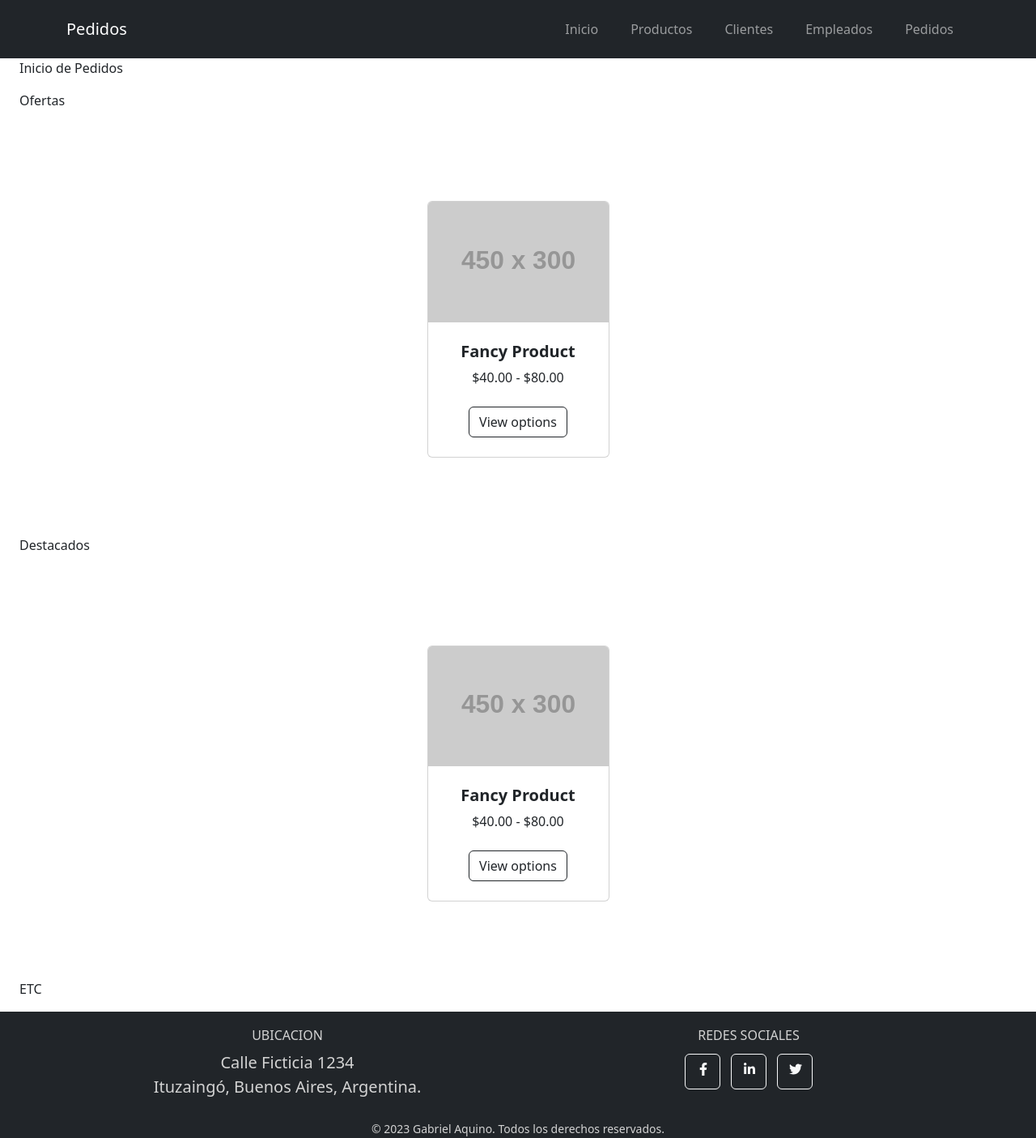
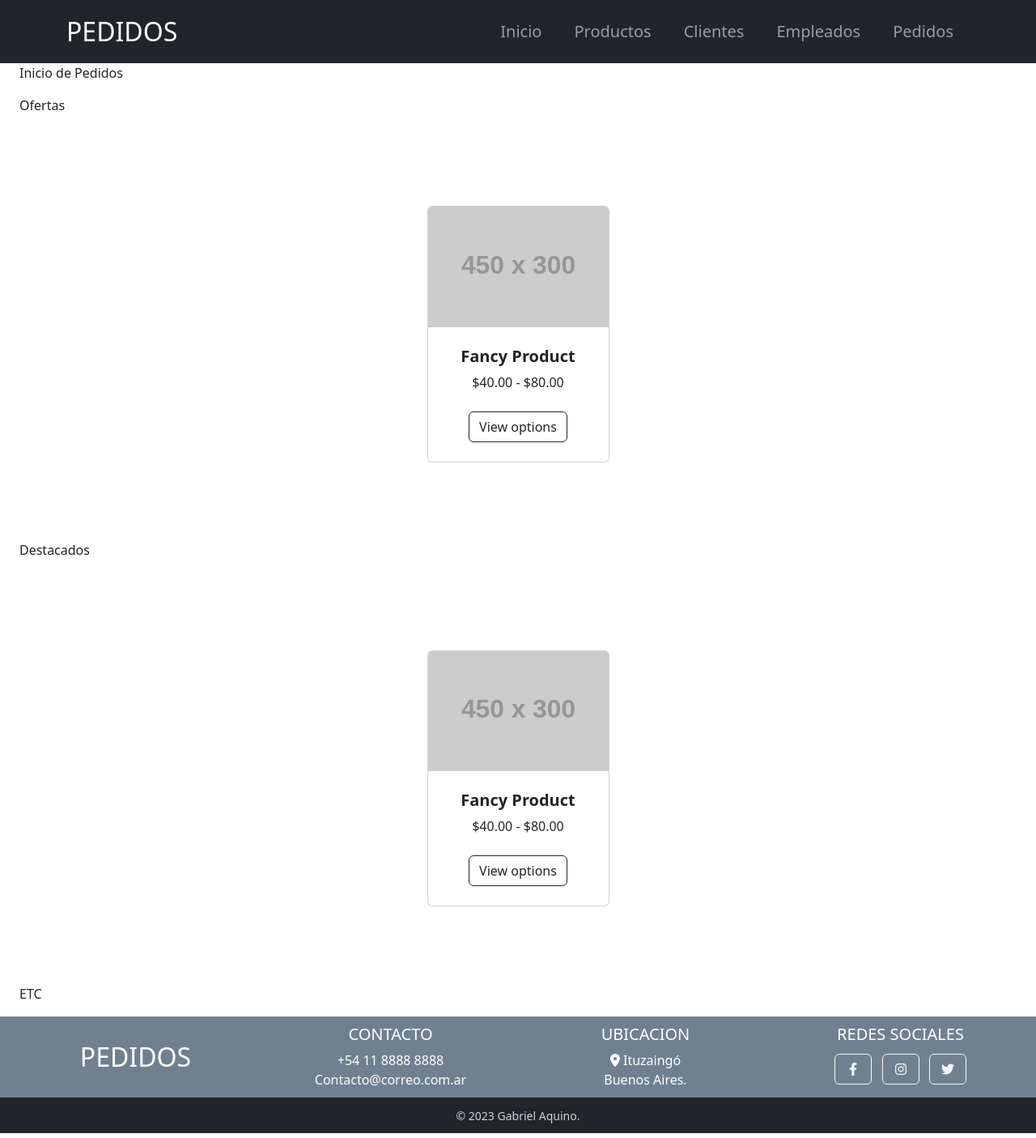
Before and after one commit to gabaq/Tercera-pre-entrega-Aquino, a Django app: page /apppedidos/inicio/ in a window 1280 px wide. Shown: the whole page at 81% size. Run offline with Django 4.2, Linux system fonts and the light colour scheme; grey boxes labelled with a size stand in for pictures from a placeholder-image service; some libraries are stand-ins or nearby versions.

Commit message:
Styles and footer

```diff
--- a/Pedidos/static/Pedidos/css/main.css
+++ b/Pedidos/static/Pedidos/css/main.css
@@ -1,105 +1,31 @@
-.footerrr {
-  padding-top: 5rem;
-  padding-bottom: 5rem;
-  text-align: center;
-  color: lightgrey;
+.main-nav-lead {
+  font-size: 2rem !important;
+  font-weight: 400 !important;
 }
 
-.copyright {
+.main-footer{
+  background-color:slategray;
+  color: white;
   text-align: center;
-  background-color: black;
-  color: lightgrey;
-  position: absolute;
-  width: 100%;
-  min-height: 320px;
-  bottom: 40px;
-  left: 0;
+  padding: 10px;
 }
 
-html {
-  min-height: 100%;
+.main-brand-container{
+  display: grid;
+  grid-auto-flow: column;
+  align-items: center;
+  justify-items: center;
 }
 
-.body2 {
-  position: relative;
+.main-copyright{
+  color: lightgray;
+  text-align: center;
+  padding: 10px;
 }
 
-.footer {
-  bottom: 0;
-  width: 100%;
-  padding-top: 20px;
-  text-align: center;
-  color: lightgray;
-}
-
-.mx-1 {
+.main-btn-margins {
   margin-top: 0.25rem !important;
   margin-right: 0.25rem !important;
   margin-bottom: 0.25rem !important;
   margin-left: 0.25rem !important;
-
 }
-
-
-.btn {
-  --bs-btn-padding-x: 0.75rem;
-  --bs-btn-padding-y: 0.375rem;
-  --bs-btn-font-family: ;
-  --bs-btn-font-size: 1rem;
-  --bs-btn-font-weight: 400;
-  --bs-btn-line-height: 1.5;
-  --bs-btn-color: #212529;
-  --bs-btn-bg: transparent;
-  --bs-btn-border-width: 0.125rem;
-  --bs-btn-border-color: transparent;
-  --bs-btn-border-radius: 0.5rem;
-  --bs-btn-hover-border-color: transparent;
-  --bs-btn-box-shadow: inset 0 1px 0 rgba(255, 255, 255, 0.15), 0 1px 1px rgba(0, 0, 0, 0.075);
-  --bs-btn-disabled-opacity: 0.65;
-  --bs-btn-focus-box-shadow: 0 0 0 0.25rem rgba(var(--bs-btn-focus-shadow-rgb), .5);
-  display: inline-block;
-  padding: var(--bs-btn-padding-y) var(--bs-btn-padding-x);
-  font-family: var(--bs-btn-font-family);
-  font-size: var(--bs-btn-font-size);
-  font-weight: var(--bs-btn-font-weight);
-  line-height: var(--bs-btn-line-height);
-  color: var(--bs-btn-color);
-  text-align: center;
-  text-decoration: none;
-  vertical-align: middle;
-  cursor: pointer;
-  -webkit-user-select: none;
-     -moz-user-select: none;
-          user-select: none;
-  border: var(--bs-btn-border-width) solid var(--bs-btn-border-color);
-  border-radius: var(--bs-btn-border-radius);
-  background-color: var(--bs-btn-bg);
-  transition: color 0.15s ease-in-out, background-color 0.15s ease-in-out, border-color 0.15s ease-in-out, box-shadow 0.15s ease-in-out;
-}
-
-.btn-outline-light {
-  --bs-btn-color: #f8f9fa;
-  --bs-btn-border-color: #f8f9fa;
-  --bs-btn-hover-color: #000;
-  --bs-btn-hover-bg: #f8f9fa;
-  --bs-btn-hover-border-color: #f8f9fa;
-  --bs-btn-focus-shadow-rgb: 248, 249, 250;
-  --bs-btn-active-color: #000;
-  --bs-btn-active-bg: #f8f9fa;
-  --bs-btn-active-border-color: #f8f9fa;
-  --bs-btn-active-shadow: inset 0 3px 5px rgba(0, 0, 0, 0.125);
-  --bs-btn-disabled-color: #f8f9fa;
-  --bs-btn-disabled-bg: transparent;
-  --bs-btn-disabled-border-color: #f8f9fa;
-  --bs-gradient: none;
-}
-
-.btn-social {
-  border-radius: 100%;
-  display: inline-flex;
-  width: 2.8rem;
-  height: 2.8rem;
-  font-size: 1.25rem;
-  justify-content: center;
-  align-items: center;
-}
--- a/Pedidos/templates/Pedidos/index.html
+++ b/Pedidos/templates/Pedidos/index.html
@@ -11,24 +11,24 @@
         <!-- Font Awesome icons (free version)-->
         <script src="https://use.fontawesome.com/releases/v6.3.0/js/all.js" crossorigin="anonymous"></script>
         <link rel="stylesheet" type="text/css" href="{% static 'Pedidos/css/main.css'%}"/>
-        <link rel="stylesheet" href="{% static 'Pedidos/css/bootstrap.min.css'%}"/>
+        <link rel="stylesheet" type="text/css" href="{% static 'Pedidos/css/bootstrap.min.css'%}"/>
         <script src="{% static 'Pedidos/js/bootstrap.min.js'%}"></script>
         <title> Pedidos </title>
 
     </head>
 
-    <body class="body2">
+    <body class="main-body">
         <!-- Navigation-->
         <nav class="navbar navbar-expand-lg navbar-dark bg-dark" id="mainNav">
             <div class="container">
-                <a class="navbar-brand" href="{% url 'Inicio' %}">Pedidos</a>
+                <a class="navbar-brand main-nav-lead text-uppercase" href="{% url 'Inicio' %}">Pedidos</a>
                 <div class="collapse navbar-collapse" id="navbarResponsive">
                     <ul class="navbar-nav ms-auto">
-                        <li class="nav-item mx-0 mx-lg-1"><a class="nav-link py-3 px-0 px-lg-3 rounded" href="{% url 'Inicio' %}">Inicio</a></li>
-                        <li class="nav-item mx-0 mx-lg-1"><a class="nav-link py-3 px-0 px-lg-3 rounded" href="{% url 'Productos' %}">Productos</a></li>
-                        <li class="nav-item mx-0 mx-lg-1"><a class="nav-link py-3 px-0 px-lg-3 rounded" href="{% url 'Clientes' %}">Clientes</a></li>
-                        <li class="nav-item mx-0 mx-lg-1"><a class="nav-link py-3 px-0 px-lg-3 rounded" href="{% url 'Empleados' %}">Empleados</a></li>
-                        <li class="nav-item mx-0 mx-lg-1"><a class="nav-link py-3 px-0 px-lg-3 rounded" href="{% url 'Pedidos' %}">Pedidos</a></li>
+                        <li class="nav-item lead mx-0 mx-lg-1"><a class="nav-link py-3 px-0 px-lg-3 rounded" href="{% url 'Inicio' %}">Inicio</a></li>
+                        <li class="nav-item lead mx-0 mx-lg-1"><a class="nav-link py-3 px-0 px-lg-3 rounded" href="{% url 'Productos' %}">Productos</a></li>
+                        <li class="nav-item lead mx-0 mx-lg-1"><a class="nav-link py-3 px-0 px-lg-3 rounded" href="{% url 'Clientes' %}">Clientes</a></li>
+                        <li class="nav-item lead mx-0 mx-lg-1"><a class="nav-link py-3 px-0 px-lg-3 rounded" href="{% url 'Empleados' %}">Empleados</a></li>
+                        <li class="nav-item lead mx-0 mx-lg-1"><a class="nav-link py-3 px-0 px-lg-3 rounded" href="{% url 'Pedidos' %}">Pedidos</a></li>
                     </ul>
                 </div>
             </div>
@@ -40,35 +40,56 @@
         </div>
 
         <!-- Footer-->
-        <footer class="footer bg-dark">
-            <div class="container">
+        <footer class="main-footer" >
+            <div class="container-fluid">
                 <div class="row">
-                <!--Footer location-->
+                    <!--Footer brand-->
+                    <div class="col main-brand-container">
+                        <div class="container">
+                            <a class="navbar-brand main-nav-lead text-uppercase" href="{% url 'Inicio' %}">Pedidos</a>
+                        </div>
+                    </div>
+                    <!--Footer contact-->
                     <div class="col">
-                        <h6 class="text-uppercase">Ubicacion</h6>
-                        <p class="lead mb-0">
-                            Calle Ficticia 1234 <br /> Ituzaingó, Buenos Aires, Argentina.
+                        <h6 class="lead text-uppercase">Contacto</h6>
+                        <p class="mb-0">
+                            +54 11 8888 8888
+                            <br/>
+                            Contacto@correo.com.ar
                         </p>
                     </div>
-                <!--Footer social media-->
+                    <!--Footer location-->
                     <div class="col">
-                        <h6 class="text-uppercase">Redes sociales</h6>
-                        <a class="btn btn-social btn-outline-light mx-1" href="https://www.facebook.com/" target="_blank" rel="noopener noreferrer"><i class="fab fa-fw fa-facebook-f"></i></a>
-                        <a class="btn btn-social btn-outline-light mx-1" href="https://www.instagram.com/" target="_blank" rel="noopener noreferrer"><i class="fab fa-fw fa-linkedin-in"></i></a>
-                        <a class="btn btn-social btn-outline-light mx-1" href="https://www.twitter.com/" target="_blank" rel="noopener noreferrer"><i class="fab fa-fw fa-twitter"></i></a>
+                        <h6 class="lead text-uppercase">Ubicacion</h6>
+                        <!--<a class="btn btn-outline-light main-btn-margins" href="https://goo.gl/maps/KBSgVR5kVzVdUkLWA" target="_blank" rel="noopener noreferrer nofollow"><i class='fa-solid fa-location-dot'></i></a>-->
+                        <!--<p class="mb-0"><i class='fa-solid fa-location-dot'></i> Calle Ficticia 1234, Ituzaingó. </p>-->
+
+                        <a style="color: white; text-decoration: none;" href="https://goo.gl/maps/KBSgVR5kVzVdUkLWA" target="_blank" rel="noopener noreferrer nofollow">
+                            <span>
+                                <i class='fa-solid fa-location-dot'></i>
+                            </span>Ituzaingó <br/> Buenos Aires.
+                        </a>
+
                     </div>
-                    <div class="container">
-                        <small>
-                            <br />
-                            &copy; 2023 Gabriel Aquino. Todos los derechos reservados.
-                        </small>
+                    <!--Footer social media-->
+                    <div class="col">
+                        <h6 class="lead text-uppercase">Redes sociales</h6>
+                        <div class="container" >
+                            <a class="btn btn-outline-light main-btn-margins" href="https://www.facebook.com/" target="_blank" rel="noopener noreferrer nofollow"><i class="fab fa-fw fa-facebook-f"></i></a>
+                            <a class="btn btn-outline-light main-btn-margins" href="https://www.instagram.com/" target="_blank" rel="noopener noreferrer nofollow"><i class="fab fa-fw fa-instagram"></i></a>
+                            <a class="btn btn-outline-light main-btn-margins" href="https://www.twitter.com/" target="_blank" rel="noopener noreferrer nofollow"><i class="fab fa-fw fa-twitter"></i></a>
+                        </div>
                     </div>
                 </div>
             </div>
 
-
         </footer>
-
+        <!--Footer copyright-->
+        <div class="container-fluid main-copyright bg-dark">
+            <small>
+                &copy; 2023 Gabriel Aquino.
+            </small>
+        </div>
     </body>
 
 </html>
```
